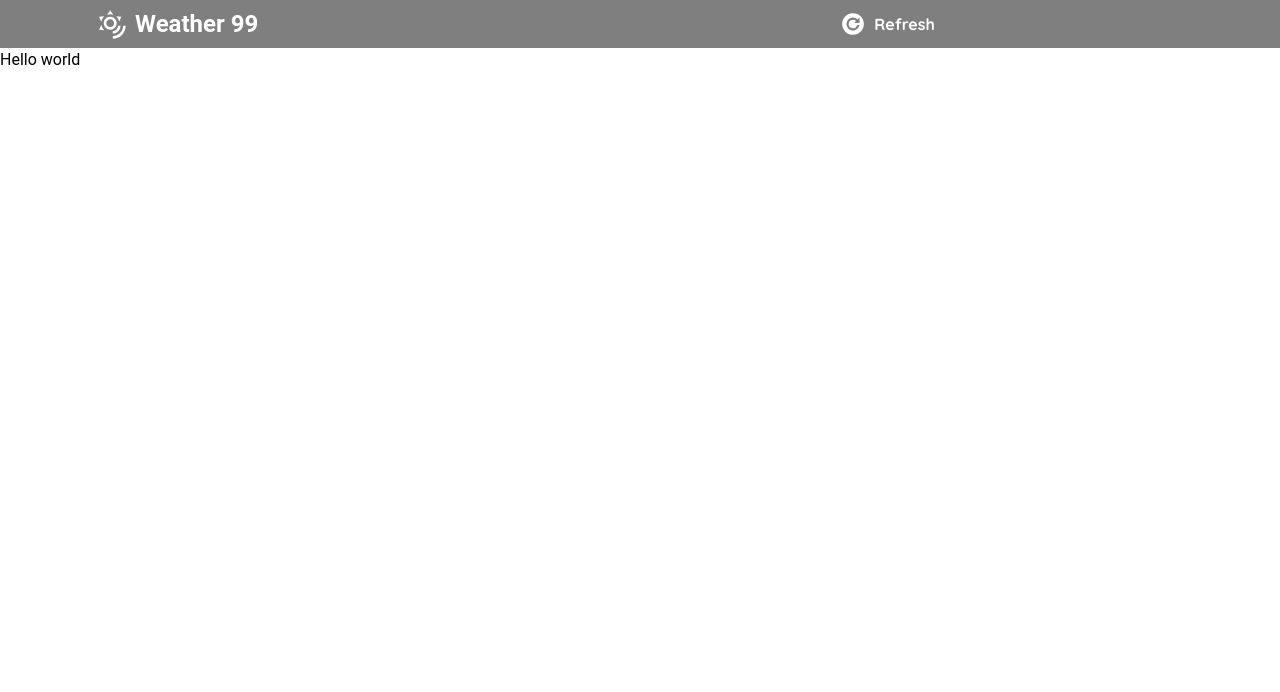
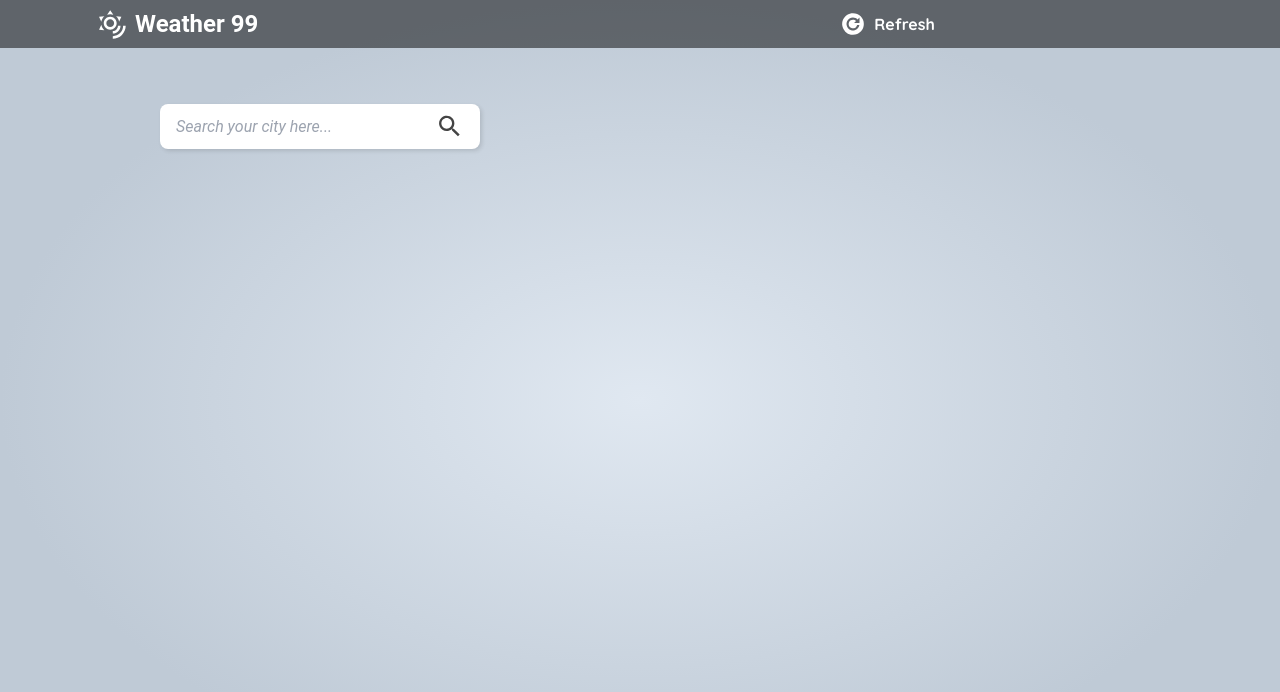
Before and after one commit to WadadParker/weather-app, a React (Vite) app: page / in a window 1280 px wide. Shown: the top 692 px of the page. Built offline with nearby package versions, Linux system fonts and the light colour scheme; no server answers.

Commit message:
feat: search bar

```diff
--- a/src/App.jsx
+++ b/src/App.jsx
@@ -1,4 +1,5 @@
 import NavBar from "./components/NavBar";
+import SearchBar from "./components/SearchBar";
 
 const apiKey = import.meta.env.VITE_API_KEY;
 
@@ -6,9 +7,11 @@ function App() {
 
   return (
 
-    <div className=" font-roboto">
+    <div className=" font-roboto h-screen" style={{background: "radial-gradient(50% 50% at 50% 50%, #E0E8F1 0%, #BFCAD6 100%)"}}>
       <NavBar />
-      <h1>Hello world</h1>
+      <section className=" px-40 pt-14">
+        <SearchBar />
+      </section>
     </div>
 
   )
--- /dev/null
+++ b/src/components/SearchBar.jsx
@@ -0,0 +1,26 @@
+import React, { useState } from 'react'
+
+const SearchBar = () => {
+
+    const [search, setSearch] = useState("")
+
+    const handleKeyDown = (event) => {
+        if (event.key === 'Enter') {
+          // Call your function here
+          console.log(search);
+          setSearch("");
+        }
+
+      };
+  return (
+    <aside className='flex justify-between items-center max-w-80 rounded-lg bg-white px-4 py-2' style={{boxShadow: "2px 2px 4px 0px rgba(0, 0, 0, 0.12)"}} >
+        <input value={search} className='border-none outline-none font-roboto italic' placeholder='Search your city here...' onKeyDown={handleKeyDown} onChange={(e)=>setSearch(e.target.value)} />
+        <svg width="29" height="29" viewBox="0 0 29 29" fill="none" xmlns="http://www.w3.org/2000/svg">
+            <path d="M18.7929 16.6517H17.86L17.5294 16.3328C18.7266 14.9442 19.3846 13.1714 19.3833 11.3379C19.3833 9.81986 18.9332 8.3359 18.0898 7.07368C17.2464 5.81147 16.0476 4.82769 14.6451 4.24676C13.2426 3.66582 11.6994 3.51382 10.2105 3.80998C8.72161 4.10614 7.35398 4.83715 6.28055 5.91058C5.20713 6.984 4.47611 8.35163 4.17996 9.84052C3.8838 11.3294 4.0358 12.8727 4.61673 14.2752C5.19766 15.6777 6.18144 16.8764 7.44366 17.7198C8.70587 18.5632 10.1898 19.0133 11.7079 19.0133C13.609 19.0133 15.3567 18.3166 16.7028 17.1594L17.0216 17.4901V18.4229L22.9258 24.3153L24.6852 22.5558L18.7929 16.6517ZM11.7079 16.6517C8.76762 16.6517 6.39414 14.2782 6.39414 11.3379C6.39414 8.39764 8.76762 6.02417 11.7079 6.02417C14.6482 6.02417 17.0216 8.39764 17.0216 11.3379C17.0216 14.2782 14.6482 16.6517 11.7079 16.6517Z" fill="#444444"/>
+        </svg>
+
+    </aside>
+  )
+}
+
+export default SearchBar
--- a/tailwind.config.js
+++ b/tailwind.config.js
@@ -10,6 +10,11 @@ export default {
         roboto: ['Roboto', 'sans-serif'],
         quicksand: ['Quicksand', 'sans-serif'],
       },
+      colors:{
+        "text-light":"#606060",
+        "text-dark":"#1D2540",
+        "text":"#444444"
+      }
     },
   },
   plugins: [],
```
